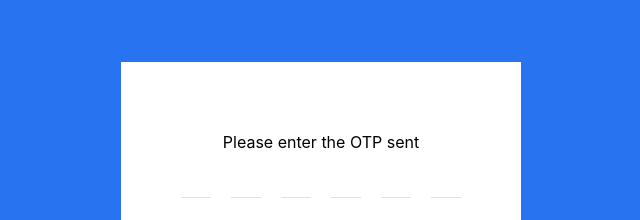
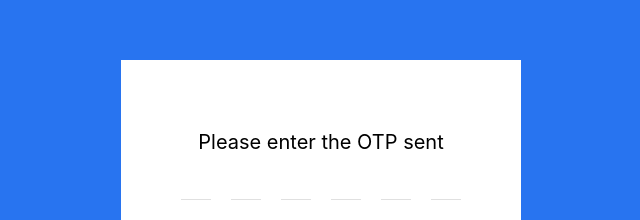
Before and after one commit to pashaumar/otp-verification, a React (Create React App) app: page / in a window 1280 px wide. Shown: the part 151-371 px from the top of the page, without its empty margins (319-959 px from the left). Built offline with nearby package versions, Linux system fonts and the light colour scheme.

Commit message:
adding styles

```diff
--- a/src/App.css
+++ b/src/App.css
@@ -5,6 +5,7 @@
 .otp-text {
   margin: 20px 0;
   text-align: center;
+  font-size: 20px;
 }
 .App {
   height: 100vh;
--- a/src/components/otpGenerator/OtpGenerator.jsx
+++ b/src/components/otpGenerator/OtpGenerator.jsx
@@ -34,7 +34,7 @@ function OtpGenerator(props) {
           Verify
         </button>
       </div>
-      <div className={classes.or}>OR</div>
+      <div>OR</div>
       <div className={classes.request}>
         <button disabled={localStorage.getItem("otp")} onClick={generateOtp}>
           Request OTP
```
